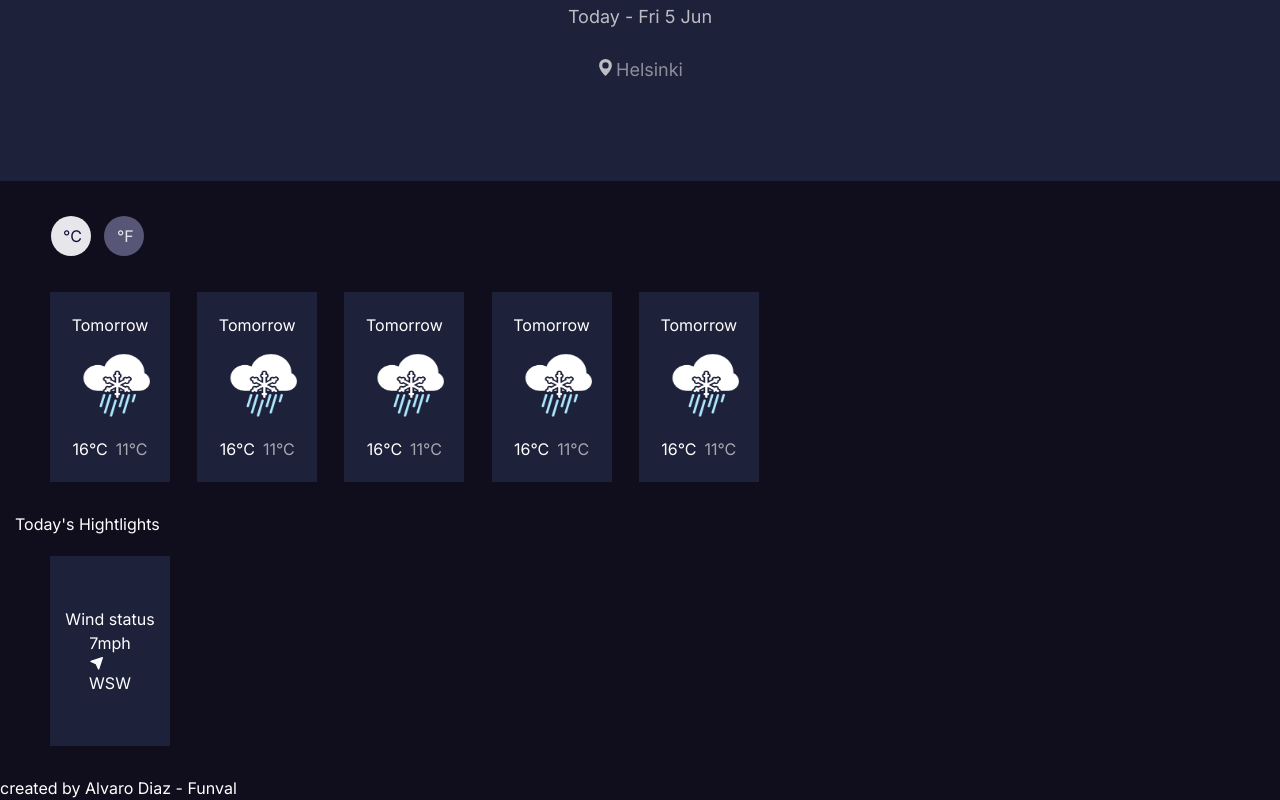
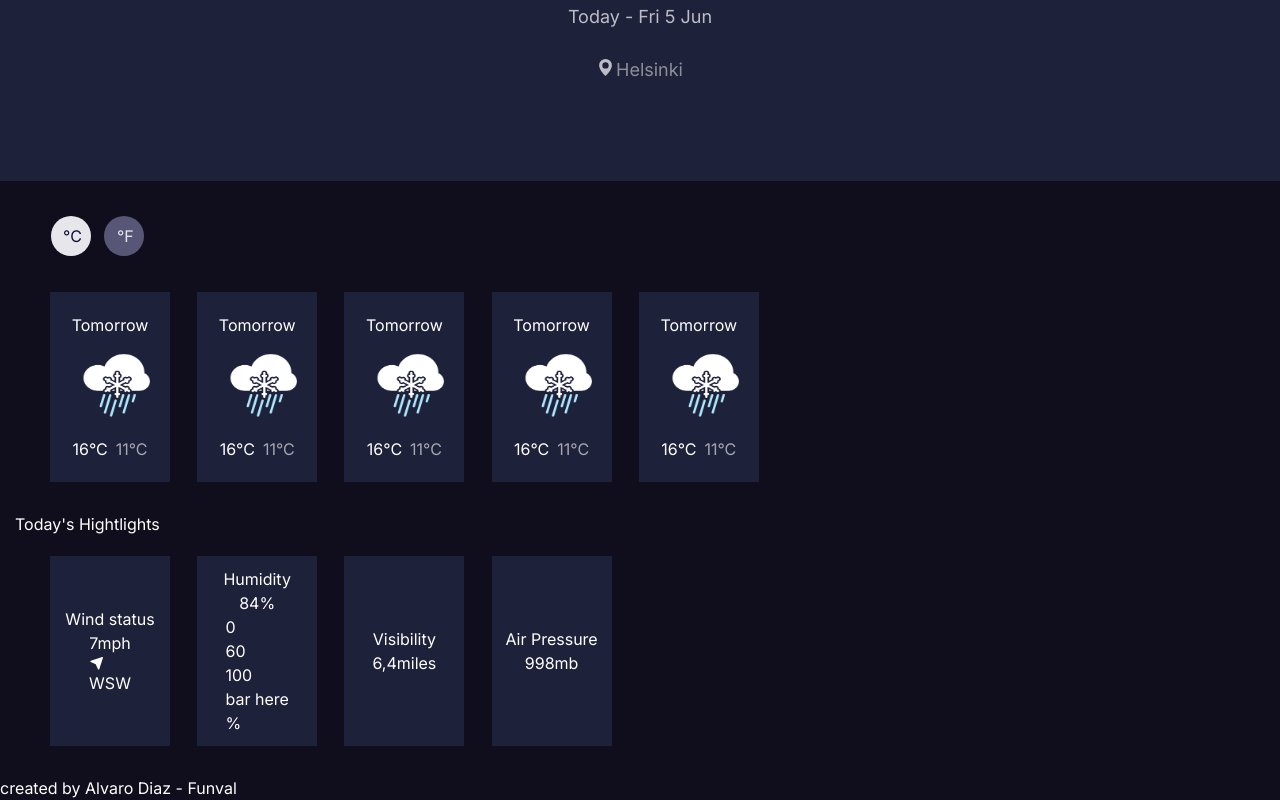
Before and after one commit to Alvarobyui/weather-web-app, a Next.js app: page / in a window 1280 px wide. Shown: the part 637-1437 px from the top of the page. Built offline with nearby package versions, Linux system fonts and the light colour scheme.

Commit message:
hightlight modified

```diff
--- a/app/components/Hightlights.jsx
+++ b/app/components/Hightlights.jsx
@@ -19,6 +19,36 @@ export default function Hightlights() {
             <p>WSW</p>
           </div>
         </div>
+        <div className="card">
+          <p className="humidity-text">Humidity</p>
+          <p>
+            84<span className="percentage">%</span>
+          </p>
+          <div className="humidity-info">
+            <div className="humidity-bar">
+              <p>0</p>
+              <p>60</p>
+              <p>100</p>
+              <div>
+                bar here
+              </div>
+            </div>
+            <p>%</p>
+          </div>
+        </div>
+        <div className="card">
+          <p className="visibility-text">Visibility</p>
+          <p>
+            6,4<span className="u-distance">miles</span>
+          </p>
+        </div>
+        <div className="card">
+          <p className="air-pressure-text">Air Pressure</p>
+          <p>
+            998<span className="u-pressure">mb</span>
+          </p>
+        </div>
+
       </div>
       <footer>
         <p>created by Alvaro Diaz - Funval</p>
```
